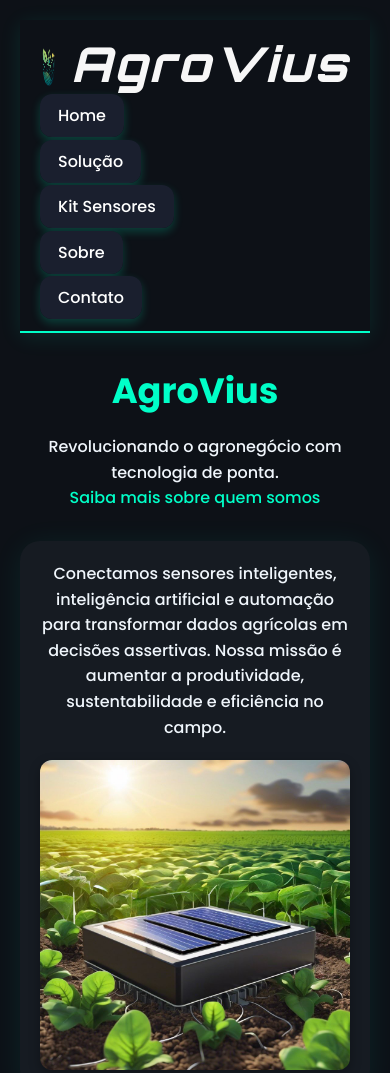
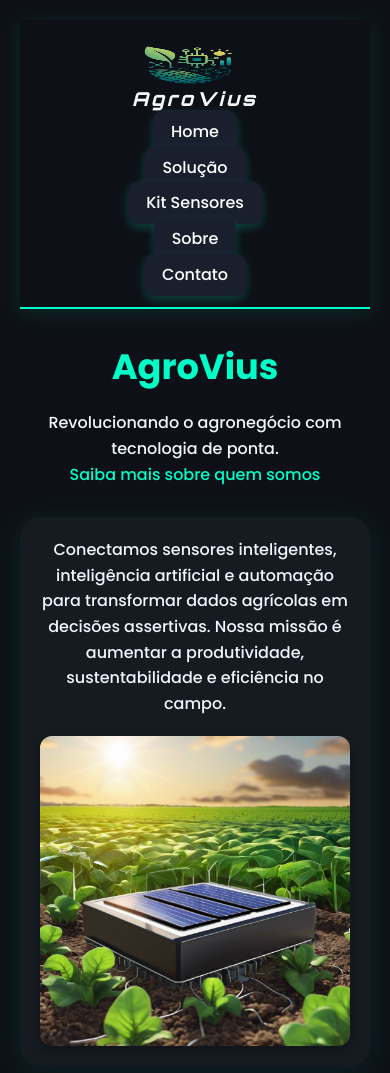
Before and after one commit to Kauasevergnini2475/AgroVius, a plain HTML site: page index.html in a window 390 px wide. Shown: the top 1073 px of the page. Drawn offline with Linux system fonts and the light colour scheme.

Commit message:
Terceiro commit

```diff
--- a/css/estilo.css
+++ b/css/estilo.css
@@ -248,13 +248,29 @@ footer {
 }
 
 /* Responsividade para telas pequenas */
-@media (max-width: 600px) {
-  .nav-menu {
+@media (max-width: 768px) {
+  .navbar {
     flex-direction: column;
     align-items: center;
   }
 
-  .nav-menu li {
-    margin: 5px 0;
+  .nav-links {
+    flex-direction: column;
+    align-items: center;
+    gap: 10px;
+    margin-top: 10px;
+  }
+
+  .logo-container {
+    flex-direction: column;
+    gap: 5px;
+  }
+
+  .logo {
+    height: 30px;
+  }
+
+  .brand-name {
+    font-size: 1.2rem;
   }
 }
```
